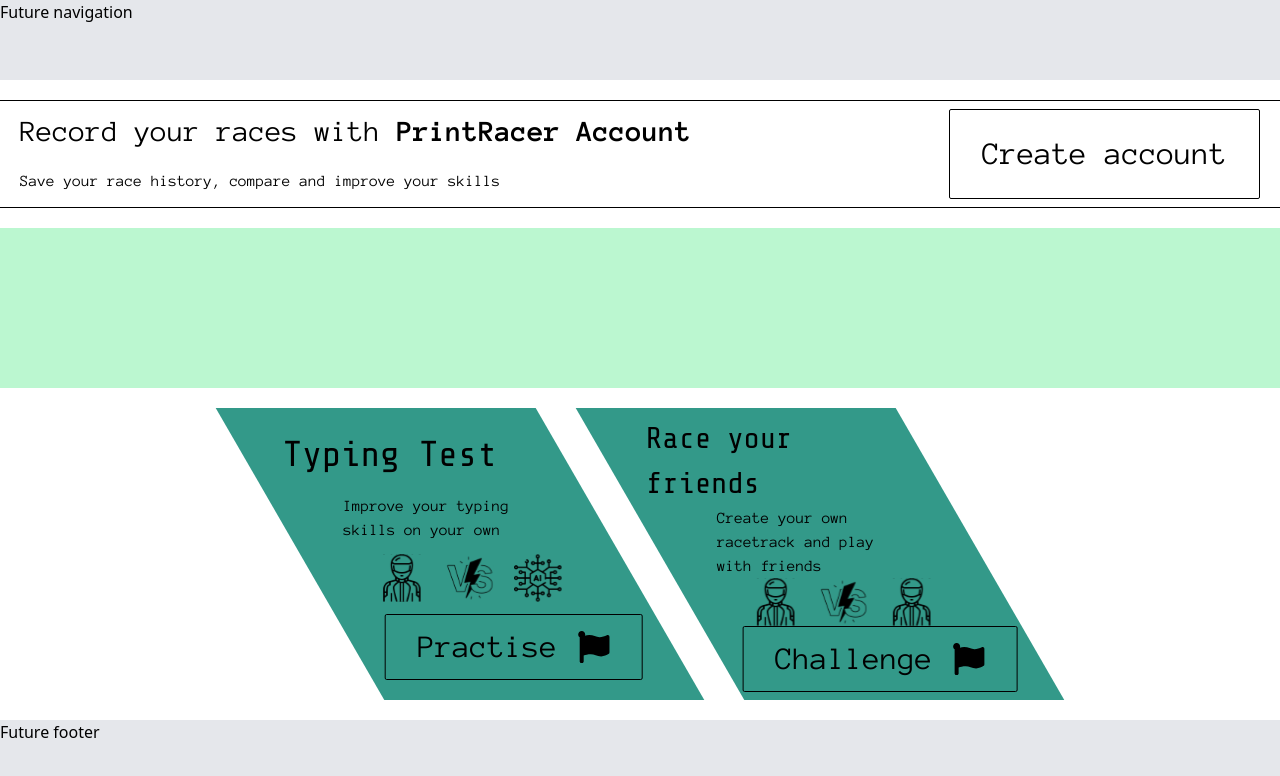
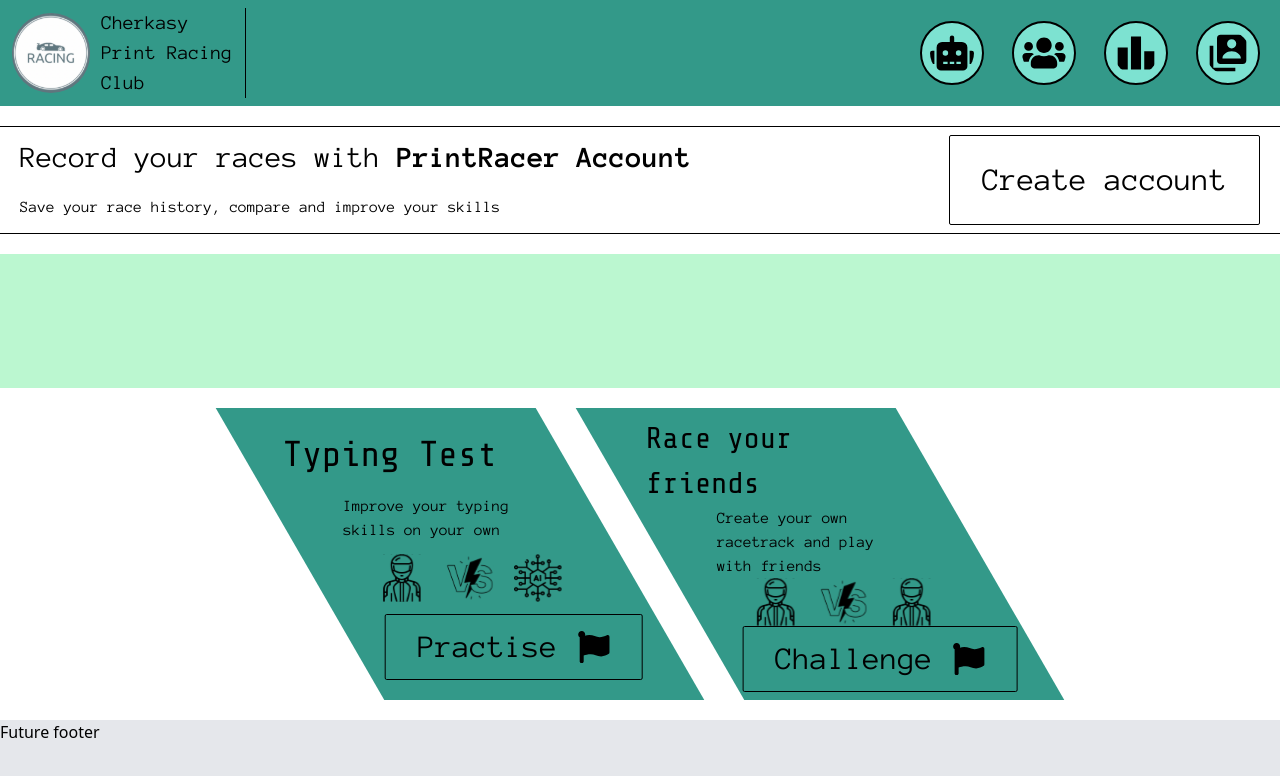
Before and after one commit to AlexTkCk/diploma_everlabs, a React (Create React App) app in the folder client/: page / in a window 1280 px wide. Shown: the top 776 px of the page. Built offline with nearby package versions, Linux system fonts and the light colour scheme.

Commit message:
v-3-navigation/3/feat: Created navigation header.TOFIX: CustomLink overflow

```diff
--- a/client/src/App.tsx
+++ b/client/src/App.tsx
@@ -1,12 +1,29 @@
 import React from "react";
 import AnimRoutes from "./components/AnimRoutes";
 import { BrowserRouter as Router } from "react-router-dom";
+import logo from './assets/logo.svg';
+import CustomLink from "./components/CustomLink";
+import { FaRobot } from "react-icons/fa";
+import { FaUsers } from "react-icons/fa";
+import { MdLeaderboard } from "react-icons/md";
+import { BiSolidUserAccount } from "react-icons/bi";
+
+
 
 function App() {
     return (
         <Router>
             <div className={'flex overflow-hidden h-screen w-screen flex-col'}>
-                <div className={'h-20 bg-gray-200'}>Future navigation</div>
+                <div className={'bg-[#339989] px-3 py-2 flex items-center'}>
+                    <img src={logo} alt="" className={'h-20'}/>
+                    <h1 className={'text-label-lg font-light font-secondary w-36 ml-3 border-r border-black'}>Cherkasy Print Racing Club</h1>
+                    <div className={'flex gap-3 ml-auto px-10 w-fit'}>
+                        <CustomLink link={'/'} text={'Single player'} icon={FaRobot}/>
+                        <CustomLink link={'/'} text={'Multiplayer'} icon={FaUsers}/>
+                        <CustomLink link={'/'} text={'Leaderboard'} icon={MdLeaderboard}/>
+                        <CustomLink link={'/account'} text={'Account'} icon={BiSolidUserAccount}/>
+                    </div>
+                </div>
                 <AnimRoutes/>
                 <div className={'h-20 bg-gray-200'}>Future footer</div>
             </div>
```
